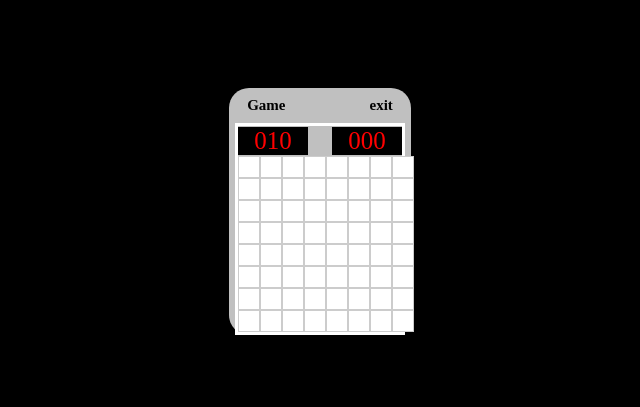
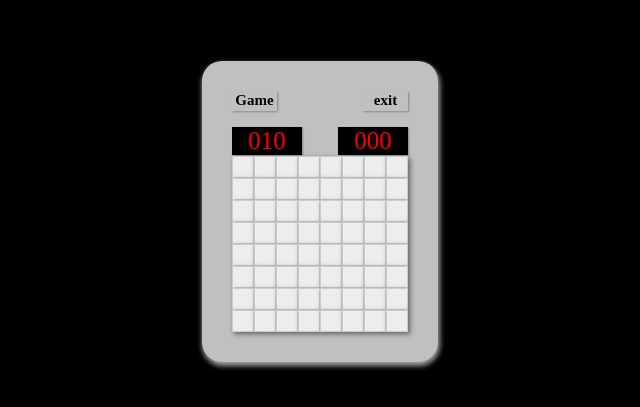
Before and after one commit to zayoonez/MineSweeperGame, a React (Create React App) app: page / in a window 1280 px wide. Shown: the part 189-596 px from the top of the page, without its empty margins (320-960 px from the left). Built offline with nearby package versions, Linux system fonts and the light colour scheme.

Commit message:
Design: 게임 css 수정

```diff
--- a/src/App.tsx
+++ b/src/App.tsx
@@ -8,13 +8,12 @@ const GameContainer = styled.div`
   border-radius: 20px;
   display: flex;
   flex-direction: column;
-  justify-content: center;
-  align-items: center;
   width: fit-content;
+  padding: 30px;
+  box-shadow: 1px 3px 5px 1px #9c9c9c;
 `;
 const Boards = styled.div`
-  width: 90%;
-  border: 3px solid white;
+  /* width: 90%; */
   background-color: silver;
 `;
 
--- a/src/components/Cell.tsx
+++ b/src/components/Cell.tsx
@@ -10,16 +10,33 @@ interface CellProps {
   rowIndex: number;
   colIndex: number;
 }
-const CellContainer = styled.div<{ isLose: boolean; isLastClicked: boolean }>`
+const CellContainer = styled.div<{
+  isLose: boolean;
+  isLastClicked: boolean;
+  isOpened: boolean;
+}>`
   display: flex;
   align-items: center;
   justify-content: center;
-  background-color: ${({ isLose, isLastClicked }) =>
-    isLose && isLastClicked ? "red" : "white"};
+  background-color: ${({ isLose, isLastClicked, isOpened }) =>
+    isLose && isLastClicked && isOpened
+      ? "red"
+      : isOpened
+      ? "#c3c3c3"
+      : "#ededed"};
   border: 1px solid #ccc;
   font-size: 14px;
   width: 20px;
   height: 20px;
+  // 입체감을 위한 스타일
+  box-shadow: ${({ isOpened }) =>
+    isOpened
+      ? "1px 1px 3px 1px #8c8c8c inset"
+      : "2px 2px 5px rgba(0, 0, 0, 0.5)"};
+
+  &:active {
+    box-shadow: 1px 1px 2px rgba(0, 0, 0, 0.2);
+  }
 `;
 function Cell(props: CellProps) {
   const dispatch = useDispatch();
@@ -49,10 +66,13 @@ function Cell(props: CellProps) {
       onContextMenu={(e) => handleRightClick(e)}
       isLose={gameStatus === "Lose"}
       isLastClicked={isLastClicked}
+      isOpened={cellState.isOpened}
     >
       {cellState.isOpened
         ? cellState.hasMine
           ? "💣"
+          : cellState.neighborBombs === 0
+          ? ""
           : cellState.neighborBombs
         : cellState.isFlagged
         ? "🚩"
--- a/src/components/DisplayBoard.tsx
+++ b/src/components/DisplayBoard.tsx
@@ -20,11 +20,13 @@ const MineNumDisplay = styled.div`
   background-color: black;
   color: red;
   width: 70px;
+  box-shadow: 1px 1px 2px rgba(0, 0, 0, 0.3);
 `;
 const Timer = styled.div`
   background-color: black;
   color: red;
   width: 70px;
+  box-shadow: 1px 1px 2px rgba(0, 0, 0, 0.3);
 `;
 const DisplayBoard = () => {
   const dispatch = useDispatch();
--- a/src/components/Menu.tsx
+++ b/src/components/Menu.tsx
@@ -14,16 +14,23 @@ const MenuContainer = styled.div`
   display: flex;
   flex-direction: row;
   font-size: 15px;
-  width: 80%;
   font-weight: 600;
-  align-items: center;
   justify-content: space-between;
   height: 35px;
   position: relative;
 `;
 
 const MenuButton = styled.div`
-  cursor: default;
+  display: flex;
+  align-items: center;
+  text-align: center;
+  justify-content: center;
+  width: 45px;
+  height: 20px;
+  box-shadow: 1px 1px 2px rgba(0, 0, 0, 0.3);
+  &:active {
+    box-shadow: 1px 1px 3px 1px #8c8c8c inset;
+  }
 `;
 
 const MenuContent = styled.div<{ isOpen: boolean }>`
@@ -31,7 +38,7 @@ const MenuContent = styled.div<{ isOpen: boolean }>`
   position: absolute;
   /* top: -20px; */
   left: -10px;
-  bottom: -175px;
+  bottom: -165px;
   z-index: 50;
   font-weight: 400;
   background-color: #f9f9f9;
@@ -49,7 +56,16 @@ const MenuContent = styled.div<{ isOpen: boolean }>`
   }
 `;
 const ExitButton = styled.div`
-  /* font-size: 12px; */
+  display: flex;
+  align-items: center;
+  text-align: center;
+  justify-content: center;
+  width: 45px;
+  height: 20px;
+  box-shadow: 1px 1px 2px rgba(0, 0, 0, 0.3);
+  &:active {
+    box-shadow: 1px 1px 3px 1px #8c8c8c inset;
+  }
 `;
 const DifficultyList = ["Beginner", "Intermediate", "Expert"] as const;
 
```
